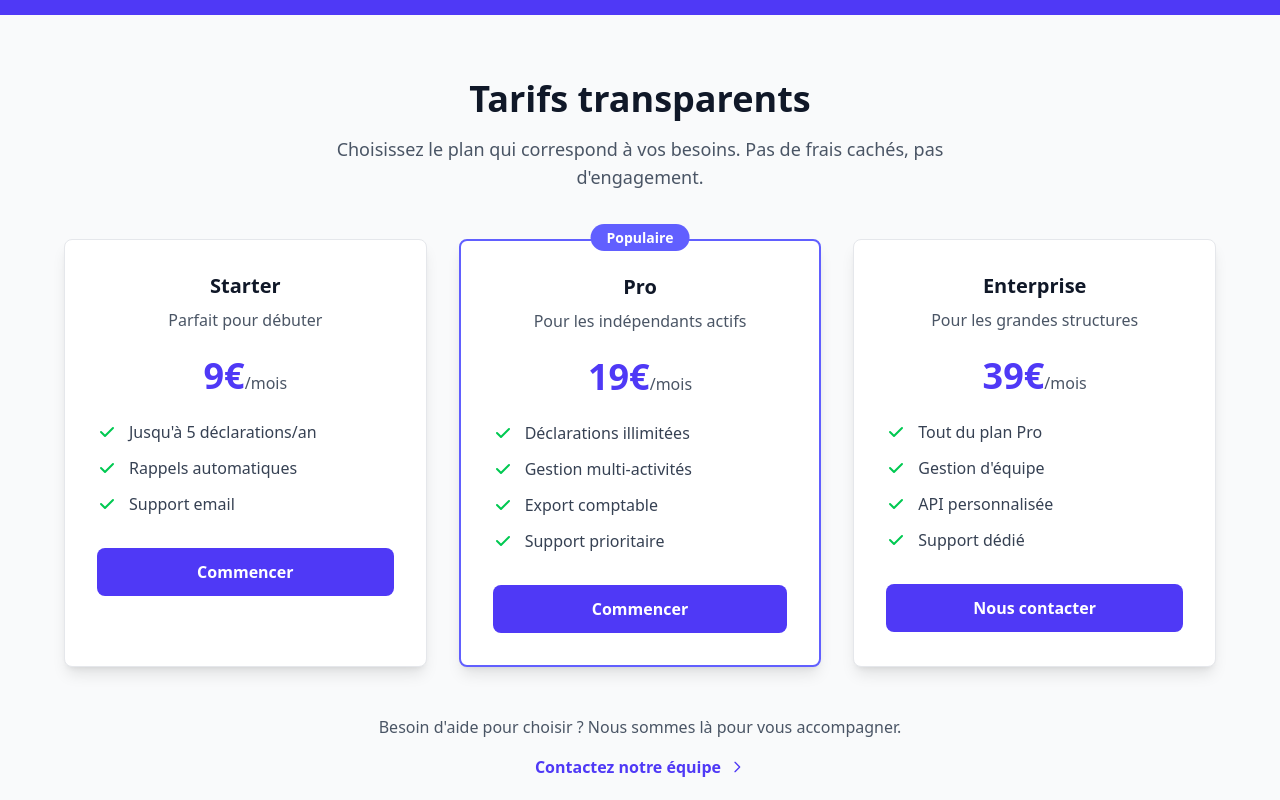
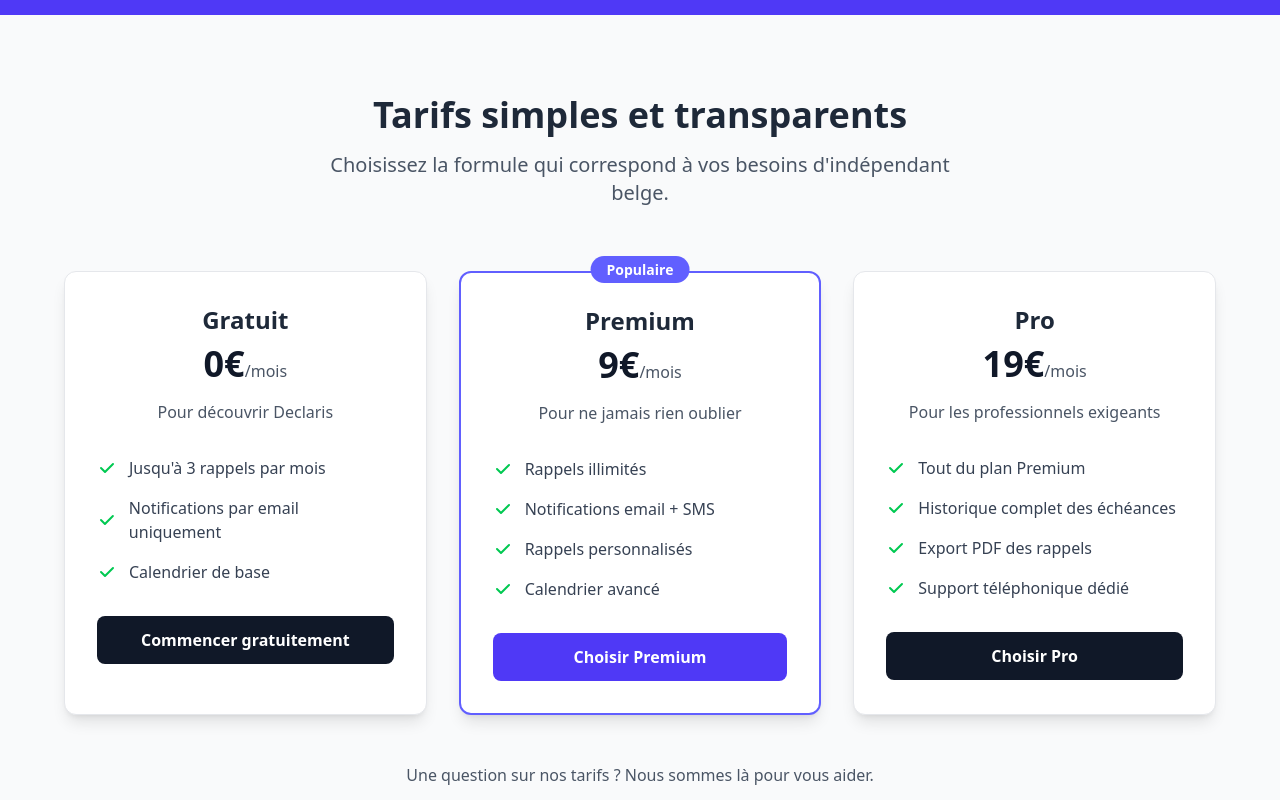
Before and after one commit to Reptilz/Declaris, a Nuxt app: page / in a window 1280 px wide. Shown: the part 2000-2800 px from the top of the page. Built offline with nearby package versions, Linux system fonts and the light colour scheme.

Commit message:
chore: Adaptation texte PricingSection

```diff
--- a/components/PricingSection.vue
+++ b/components/PricingSection.vue
@@ -1,156 +1,153 @@
 <template>
-  <section id="pricing" class="py-16 bg-gray-50">
-    <div class="container mx-auto px-4 xl:px-0">
-      <!-- Header -->
-      <div class="text-center mb-12">
-        <h2 class="text-3xl md:text-4xl font-bold text-gray-900 mb-4">
-          Tarifs transparents
+  <section class="py-20 bg-gray-50">
+    <div class="container px-4 mx-auto">
+      <div class="text-center mb-16">
+        <h2 class="text-4xl font-bold text-gray-800 mb-4">
+          Tarifs simples et transparents
         </h2>
-        <p class="text-lg text-gray-600 max-w-2xl mx-auto">
-          Choisissez le plan qui correspond à vos besoins. Pas de frais cachés, pas d'engagement.
+        <p class="text-xl text-gray-600 max-w-2xl mx-auto">
+          Choisissez la formule qui correspond à vos besoins d'indépendant belge.
         </p>
       </div>
 
-      <!-- Pricing Cards -->
-      <div class="grid md:grid-cols-2 lg:grid-cols-3 gap-8 max-w-6xl mx-auto">
-
-        <!-- Plan Starter -->
-        <div class="bg-white rounded-lg shadow-lg p-8 border border-gray-200 hover:shadow-xl transition-shadow">
-          <div class="text-center">
-            <h3 class="text-xl font-bold text-gray-900 mb-2">Starter</h3>
-            <p class="text-gray-600 mb-6">Parfait pour débuter</p>
-            <div class="mb-6">
-              <span class="text-4xl font-bold text-indigo-600">9€</span>
+      <!-- Plans -->
+      <div class="grid md:grid-cols-3 gap-8 max-w-6xl mx-auto">
+        <!-- Plan Gratuit -->
+        <div class="bg-white rounded-xl shadow-lg p-8 border border-gray-200">
+          <div class="text-center mb-8">
+            <h3 class="text-2xl font-bold text-gray-800 mb-2">Gratuit</h3>
+            <div class="mb-4">
+              <span class="text-4xl font-bold text-gray-900">0€</span>
               <span class="text-gray-600">/mois</span>
             </div>
+            <p class="text-gray-600">Pour découvrir Declaris</p>
           </div>
 
-          <ul class="space-y-3 mb-8">
+          <ul class="space-y-4 mb-8">
             <li class="flex items-center">
               <svg class="w-5 h-5 text-green-500 mr-3" fill="currentColor" viewBox="0 0 20 20">
                 <path fill-rule="evenodd" d="M16.707 5.293a1 1 0 010 1.414l-8 8a1 1 0 01-1.414 0l-4-4a1 1 0 011.414-1.414L8 12.586l7.293-7.293a1 1 0 011.414 0z" clip-rule="evenodd"></path>
               </svg>
-              <span class="text-gray-700">Jusqu'à 5 déclarations/an</span>
+              <span class="text-gray-700">Jusqu'à 3 rappels par mois</span>
             </li>
             <li class="flex items-center">
               <svg class="w-5 h-5 text-green-500 mr-3" fill="currentColor" viewBox="0 0 20 20">
                 <path fill-rule="evenodd" d="M16.707 5.293a1 1 0 010 1.414l-8 8a1 1 0 01-1.414 0l-4-4a1 1 0 011.414-1.414L8 12.586l7.293-7.293a1 1 0 011.414 0z" clip-rule="evenodd"></path>
               </svg>
-              <span class="text-gray-700">Rappels automatiques</span>
+              <span class="text-gray-700">Notifications par email uniquement</span>
             </li>
             <li class="flex items-center">
               <svg class="w-5 h-5 text-green-500 mr-3" fill="currentColor" viewBox="0 0 20 20">
                 <path fill-rule="evenodd" d="M16.707 5.293a1 1 0 010 1.414l-8 8a1 1 0 01-1.414 0l-4-4a1 1 0 011.414-1.414L8 12.586l7.293-7.293a1 1 0 011.414 0z" clip-rule="evenodd"></path>
               </svg>
-              <span class="text-gray-700">Support email</span>
+              <span class="text-gray-700">Calendrier de base</span>
             </li>
           </ul>
 
-          <button class="w-full bg-indigo-600 text-white py-3 px-6 rounded-lg font-semibold hover:bg-indigo-700 transition-colors">
-            Commencer
+          <button class="w-full bg-gray-900 text-white py-3 px-6 rounded-lg font-semibold hover:bg-gray-800 transition-colors">
+            Commencer gratuitement
           </button>
         </div>
 
-        <!-- Plan Pro (Featured) -->
-        <div class="bg-white rounded-lg shadow-lg p-8 border-2 border-indigo-500 hover:shadow-xl transition-shadow relative">
+        <!-- Plan Premium (Populaire) -->
+        <div class="bg-white rounded-xl shadow-lg p-8 border-2 border-indigo-500 relative">
           <div class="absolute -top-4 left-1/2 transform -translate-x-1/2">
-            <span class="bg-indigo-500 text-white px-4 py-1 rounded-full text-sm font-semibold">
-              Populaire
-            </span>
+            <span class="bg-indigo-500 text-white px-4 py-1 rounded-full text-sm font-semibold">Populaire</span>
           </div>
 
-          <div class="text-center">
-            <h3 class="text-xl font-bold text-gray-900 mb-2">Pro</h3>
-            <p class="text-gray-600 mb-6">Pour les indépendants actifs</p>
-            <div class="mb-6">
-              <span class="text-4xl font-bold text-indigo-600">19€</span>
+          <div class="text-center mb-8">
+            <h3 class="text-2xl font-bold text-gray-800 mb-2">Premium</h3>
+            <div class="mb-4">
+              <span class="text-4xl font-bold text-gray-900">9€</span>
               <span class="text-gray-600">/mois</span>
             </div>
+            <p class="text-gray-600">Pour ne jamais rien oublier</p>
           </div>
 
-          <ul class="space-y-3 mb-8">
+          <ul class="space-y-4 mb-8">
             <li class="flex items-center">
               <svg class="w-5 h-5 text-green-500 mr-3" fill="currentColor" viewBox="0 0 20 20">
                 <path fill-rule="evenodd" d="M16.707 5.293a1 1 0 010 1.414l-8 8a1 1 0 01-1.414 0l-4-4a1 1 0 011.414-1.414L8 12.586l7.293-7.293a1 1 0 011.414 0z" clip-rule="evenodd"></path>
               </svg>
-              <span class="text-gray-700">Déclarations illimitées</span>
+              <span class="text-gray-700">Rappels illimités</span>
             </li>
             <li class="flex items-center">
               <svg class="w-5 h-5 text-green-500 mr-3" fill="currentColor" viewBox="0 0 20 20">
                 <path fill-rule="evenodd" d="M16.707 5.293a1 1 0 010 1.414l-8 8a1 1 0 01-1.414 0l-4-4a1 1 0 011.414-1.414L8 12.586l7.293-7.293a1 1 0 011.414 0z" clip-rule="evenodd"></path>
               </svg>
-              <span class="text-gray-700">Gestion multi-activités</span>
+              <span class="text-gray-700">Notifications email + SMS</span>
             </li>
             <li class="flex items-center">
               <svg class="w-5 h-5 text-green-500 mr-3" fill="currentColor" viewBox="0 0 20 20">
                 <path fill-rule="evenodd" d="M16.707 5.293a1 1 0 010 1.414l-8 8a1 1 0 01-1.414 0l-4-4a1 1 0 011.414-1.414L8 12.586l7.293-7.293a1 1 0 011.414 0z" clip-rule="evenodd"></path>
               </svg>
-              <span class="text-gray-700">Export comptable</span>
+              <span class="text-gray-700">Rappels personnalisés</span>
             </li>
             <li class="flex items-center">
               <svg class="w-5 h-5 text-green-500 mr-3" fill="currentColor" viewBox="0 0 20 20">
                 <path fill-rule="evenodd" d="M16.707 5.293a1 1 0 010 1.414l-8 8a1 1 0 01-1.414 0l-4-4a1 1 0 011.414-1.414L8 12.586l7.293-7.293a1 1 0 011.414 0z" clip-rule="evenodd"></path>
               </svg>
-              <span class="text-gray-700">Support prioritaire</span>
+              <span class="text-gray-700">Calendrier avancé</span>
             </li>
           </ul>
 
           <button class="w-full bg-indigo-600 text-white py-3 px-6 rounded-lg font-semibold hover:bg-indigo-700 transition-colors">
-            Commencer
+            Choisir Premium
           </button>
         </div>
 
-        <!-- Plan Enterprise -->
-        <div class="bg-white rounded-lg shadow-lg p-8 border border-gray-200 hover:shadow-xl transition-shadow">
-          <div class="text-center">
-            <h3 class="text-xl font-bold text-gray-900 mb-2">Enterprise</h3>
-            <p class="text-gray-600 mb-6">Pour les grandes structures</p>
-            <div class="mb-6">
-              <span class="text-4xl font-bold text-indigo-600">39€</span>
+        <!-- Plan Pro -->
+        <div class="bg-white rounded-xl shadow-lg p-8 border border-gray-200">
+          <div class="text-center mb-8">
+            <h3 class="text-2xl font-bold text-gray-800 mb-2">Pro</h3>
+            <div class="mb-4">
+              <span class="text-4xl font-bold text-gray-900">19€</span>
               <span class="text-gray-600">/mois</span>
             </div>
+            <p class="text-gray-600">Pour les professionnels exigeants</p>
           </div>
 
-          <ul class="space-y-3 mb-8">
+          <ul class="space-y-4 mb-8">
             <li class="flex items-center">
               <svg class="w-5 h-5 text-green-500 mr-3" fill="currentColor" viewBox="0 0 20 20">
                 <path fill-rule="evenodd" d="M16.707 5.293a1 1 0 010 1.414l-8 8a1 1 0 01-1.414 0l-4-4a1 1 0 011.414-1.414L8 12.586l7.293-7.293a1 1 0 011.414 0z" clip-rule="evenodd"></path>
               </svg>
-              <span class="text-gray-700">Tout du plan Pro</span>
+              <span class="text-gray-700">Tout du plan Premium</span>
             </li>
             <li class="flex items-center">
               <svg class="w-5 h-5 text-green-500 mr-3" fill="currentColor" viewBox="0 0 20 20">
                 <path fill-rule="evenodd" d="M16.707 5.293a1 1 0 010 1.414l-8 8a1 1 0 01-1.414 0l-4-4a1 1 0 011.414-1.414L8 12.586l7.293-7.293a1 1 0 011.414 0z" clip-rule="evenodd"></path>
               </svg>
-              <span class="text-gray-700">Gestion d'équipe</span>
+              <span class="text-gray-700">Historique complet des échéances</span>
             </li>
             <li class="flex items-center">
               <svg class="w-5 h-5 text-green-500 mr-3" fill="currentColor" viewBox="0 0 20 20">
                 <path fill-rule="evenodd" d="M16.707 5.293a1 1 0 010 1.414l-8 8a1 1 0 01-1.414 0l-4-4a1 1 0 011.414-1.414L8 12.586l7.293-7.293a1 1 0 011.414 0z" clip-rule="evenodd"></path>
               </svg>
-              <span class="text-gray-700">API personnalisée</span>
+              <span class="text-gray-700">Export PDF des rappels</span>
             </li>
             <li class="flex items-center">
               <svg class="w-5 h-5 text-green-500 mr-3" fill="currentColor" viewBox="0 0 20 20">
                 <path fill-rule="evenodd" d="M16.707 5.293a1 1 0 010 1.414l-8 8a1 1 0 01-1.414 0l-4-4a1 1 0 011.414-1.414L8 12.586l7.293-7.293a1 1 0 011.414 0z" clip-rule="evenodd"></path>
               </svg>
-              <span class="text-gray-700">Support dédié</span>
+              <span class="text-gray-700">Support téléphonique dédié</span>
             </li>
           </ul>
 
-          <button class="w-full bg-indigo-600 text-white py-3 px-6 rounded-lg font-semibold hover:bg-indigo-700 transition-colors">
-            Nous contacter
+          <button class="w-full bg-gray-900 text-white py-3 px-6 rounded-lg font-semibold hover:bg-gray-800 transition-colors">
+            Choisir Pro
           </button>
         </div>
+
       </div>
 
       <!-- Bottom CTA -->
       <div class="text-center mt-12">
         <p class="text-gray-600 mb-4">
-          Besoin d'aide pour choisir ? Nous sommes là pour vous accompagner.
+          Une question sur nos tarifs ? Nous sommes là pour vous aider.
         </p>
         <NuxtLink to="/contact" class="inline-flex items-center text-indigo-600 hover:text-indigo-700 font-semibold group">
-          Contactez notre équipe
+          Nous contacter
           <svg class="w-4 h-4 ml-2 transition-transform duration-200 group-hover:translate-x-1" fill="none" stroke="currentColor" viewBox="0 0 24 24">
             <path stroke-linecap="round" stroke-linejoin="round" stroke-width="2" d="M9 5l7 7-7 7"></path>
           </svg>
```
